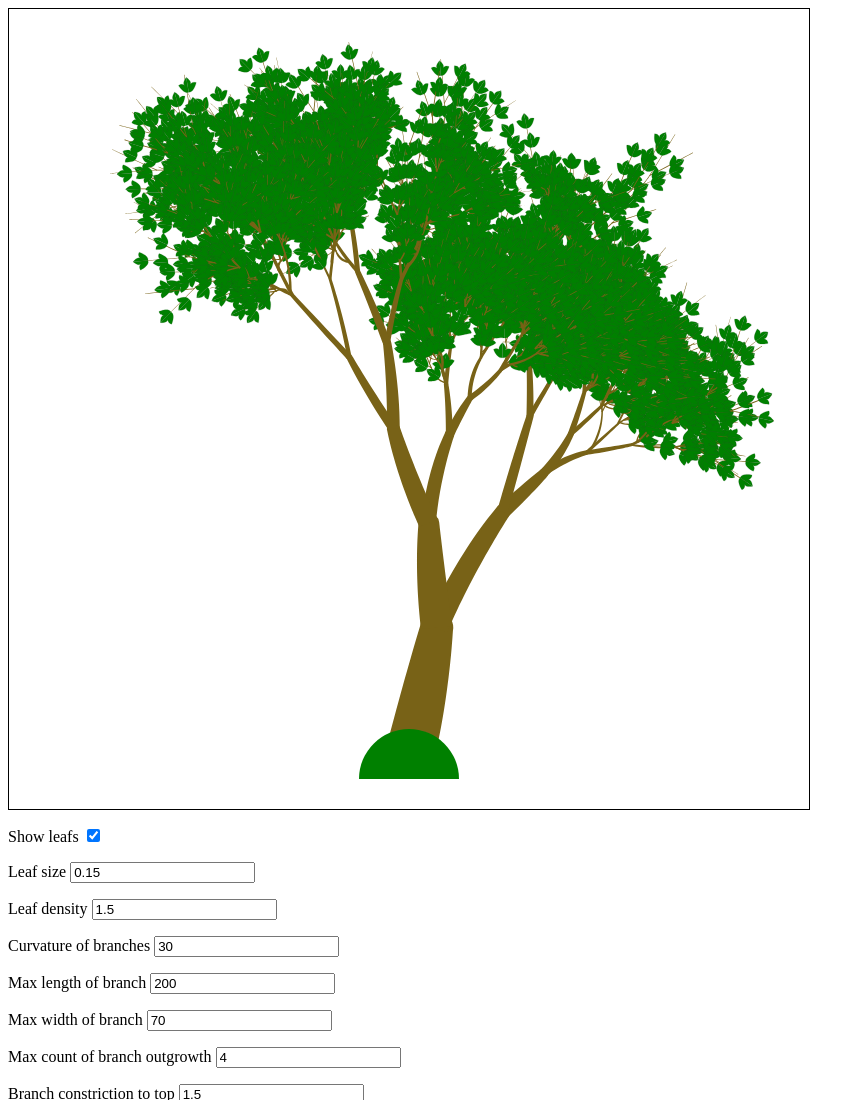
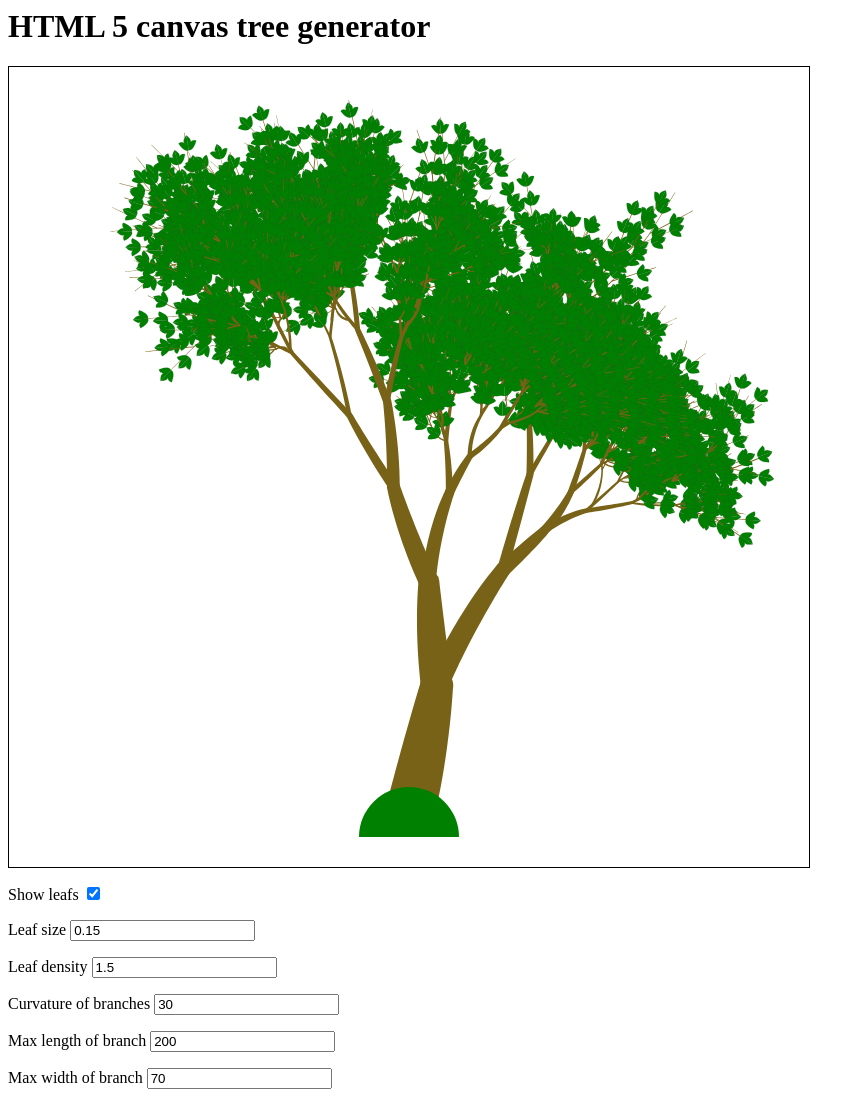
Before and after one commit to thunder-spb/TreeGenerator, a plain HTML site: page index.html in a window 1280 px wide. Shown: the top 1100 px of the page, without its empty margins (0-865 px from the left). Drawn offline with Linux system fonts and the light colour scheme.

```diff
--- a/index.html
+++ b/index.html
@@ -1,3 +1,5 @@
+<h1>HTML 5 canvas tree generator</h1>
+
 <canvas id="c" style="border:1px solid"></canvas>
 <div id="configurations"></div>
 <script type="text/javascript" src="leafMaps.js"></script>
```
